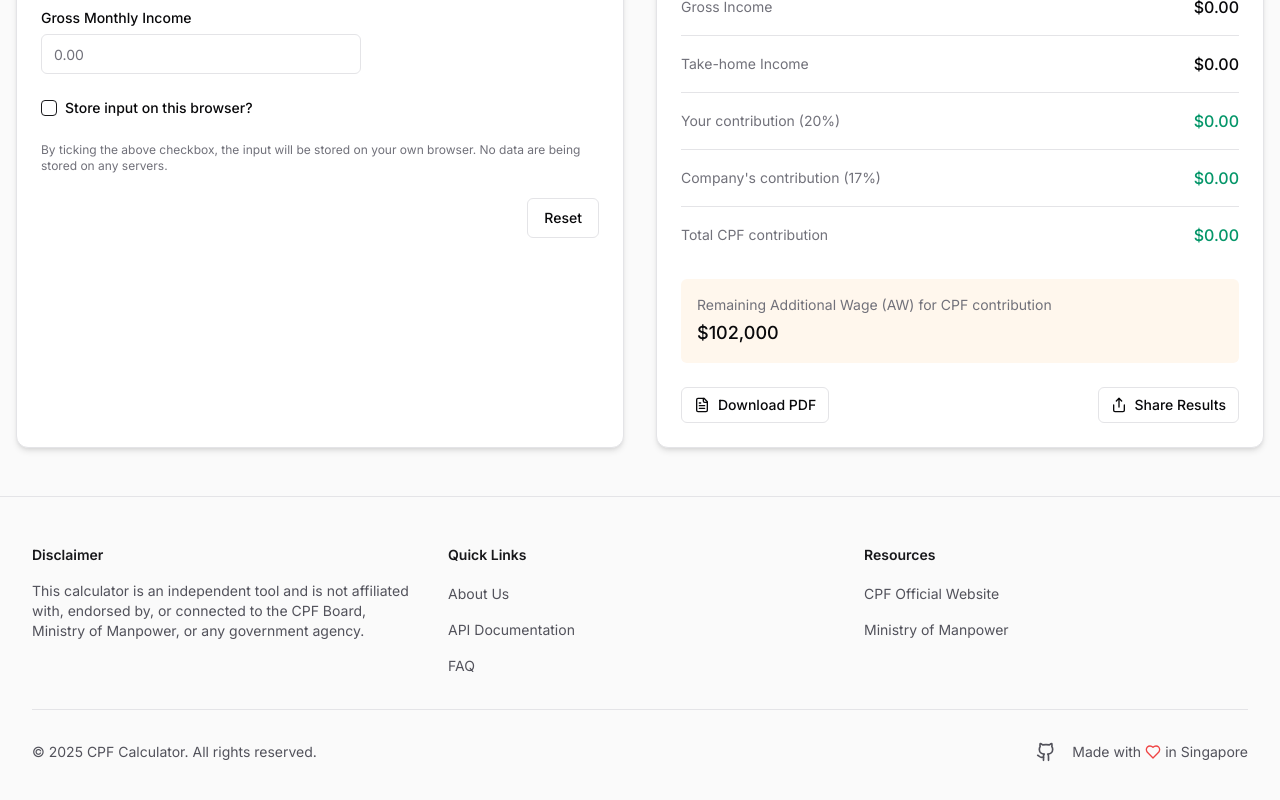
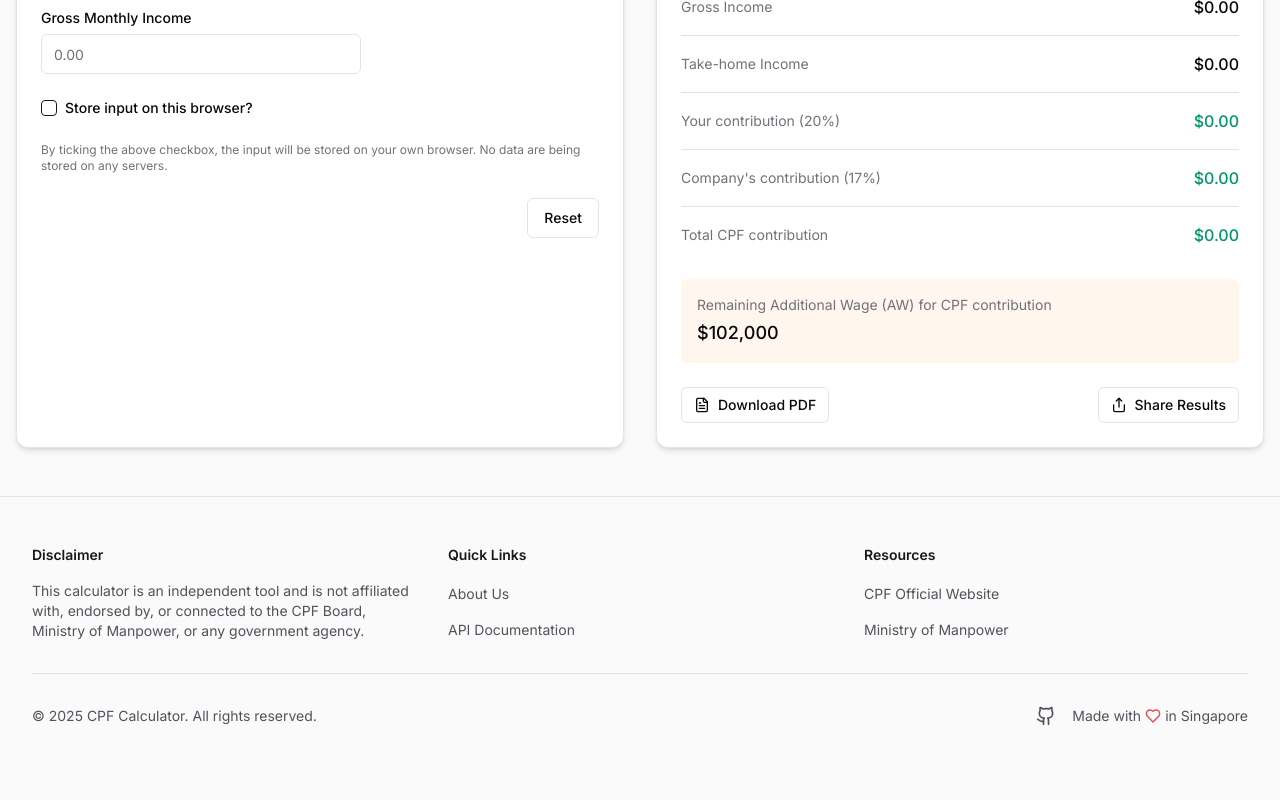
Before and after one commit to ruchernchong/cpf-contribution-calculator, a Next.js app: page / in a window 1280 px wide. Shown: the part 911-1711 px from the top of the page. After the commit the page ends 1685 px from the top, so only its background shows below. Built offline with nearby package versions, Linux system fonts and the light colour scheme; no server answers; some icons are missing.

Commit message:
Remove unused link

```diff
--- a/components/Footer.tsx
+++ b/components/Footer.tsx
@@ -36,14 +36,6 @@ const Footer = () => (
                 className="text-sm text-zinc-600 hover:text-zinc-900 dark:text-zinc-400 hover:dark:text-zinc-200 transition-colors"
               >
                 API Documentation
-              </Link>
-            </li>
-            <li>
-              <Link
-                href="#"
-                className="text-sm text-zinc-600 hover:text-zinc-900 dark:text-zinc-400 hover:dark:text-zinc-200 transition-colors"
-              >
-                FAQ
               </Link>
             </li>
           </ul>
```
